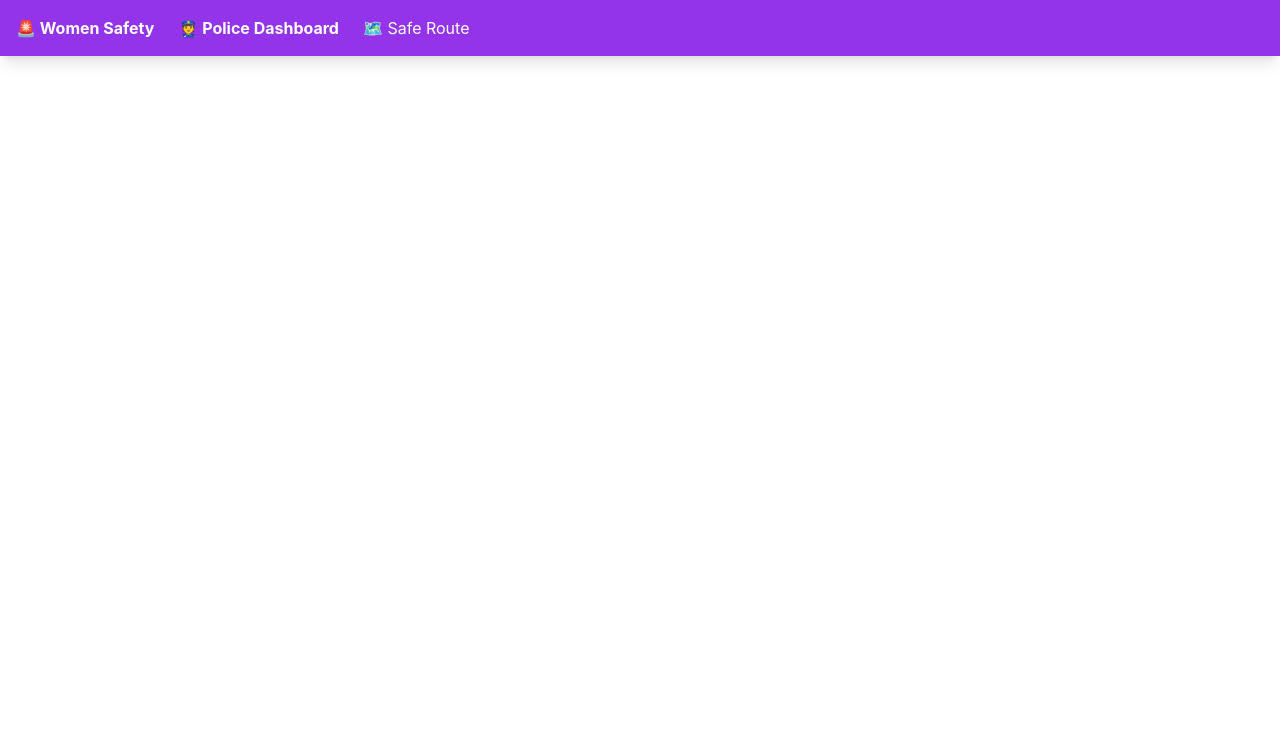
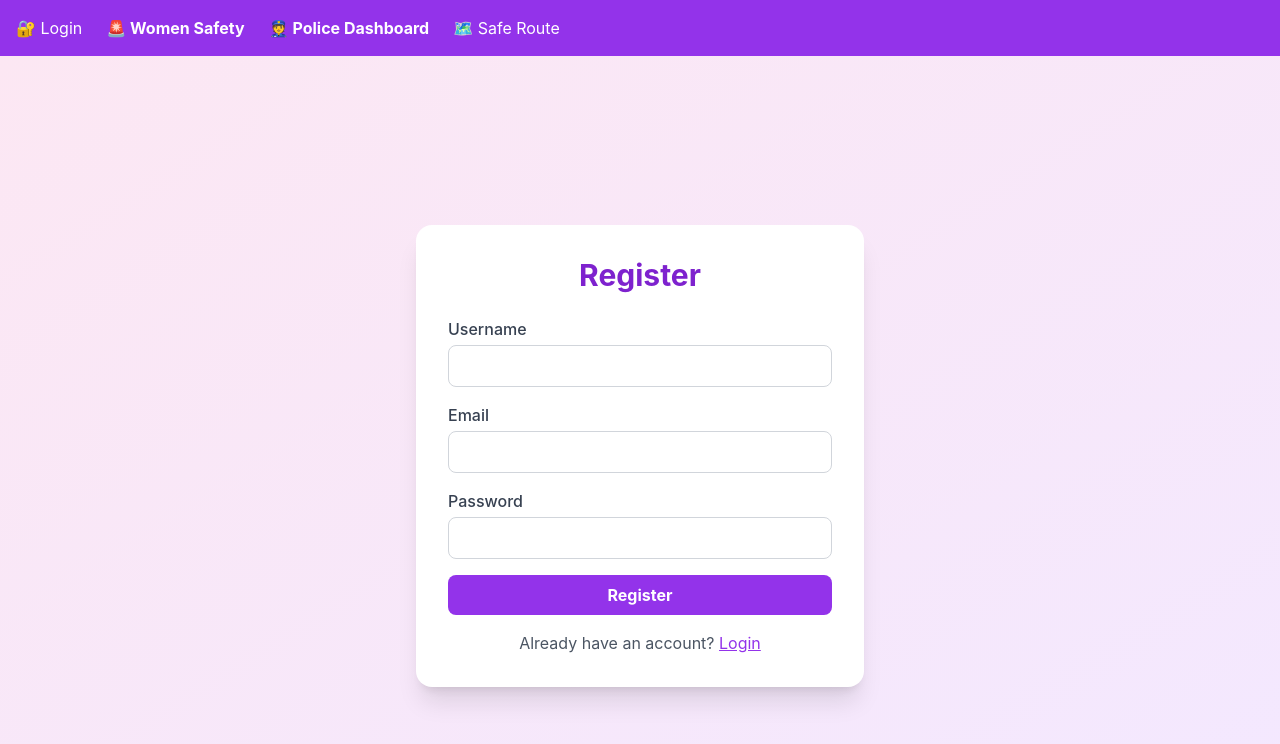
Before and after one commit to MANIMEGALAI-207/women-safety-backend, a React (Vite) app in the folder frontend/: page /register in a window 1280 px wide. Shown: the top 744 px of the page. Built offline with nearby package versions, Linux system fonts and the light colour scheme.

Commit message:
Add login and register pages

```diff
--- a/frontend/src/App.jsx
+++ b/frontend/src/App.jsx
@@ -1,4 +1,6 @@
 import { BrowserRouter, Routes, Route, Link } from 'react-router-dom';
+import Login from './pages/Login';
+import Register from './pages/Register';
 import Dashboard from './pages/dashboard';
 import PoliceDashboard from './pages/PoliceDashboard';
 import SafeRoute from './pages/SafeRoute';
@@ -7,11 +9,14 @@ function App() {
   return (
     <BrowserRouter>
       <nav className="bg-purple-600 text-white p-4 flex gap-6 shadow-lg">
+        <Link to="/login" className="hover:text-purple-300">🔐 Login</Link>
         <Link to="/" className="hover:text-pink-300 font-bold">🚨 Women Safety</Link>
         <Link to="/police" className="hover:text-pink-300 font-bold">👮 Police Dashboard</Link>
         <Link to="/safe-route" className="hover:text-purple-300">🗺️ Safe Route</Link>
       </nav>
       <Routes>
+        <Route path="/login" element={<Login />} />
+        <Route path="/register" element={<Register />} />
         <Route path="/" element={<Dashboard />} />
         <Route path="/safe-route" element={<SafeRoute />} />
         <Route path="/police" element={<PoliceDashboard />} />
--- /dev/null
+++ b/frontend/src/pages/Login.jsx
@@ -0,0 +1,80 @@
+import { useState } from 'react';
+import { useNavigate } from 'react-router-dom';
+import axios from 'axios';
+
+export default function Login() {
+  const [username, setUsername] = useState('');
+  const [password, setPassword] = useState('');
+  const [error, setError] = useState('');
+  const navigate = useNavigate();
+
+  const handleLogin = async (e) => {
+    e.preventDefault();
+    try {
+      const res = await axios.post('https://women-safety-backend-1-34sx.onrender.com/api/auth/login/', {
+        username,
+        password,
+      });
+      localStorage.setItem('access_token', res.data.access);
+      localStorage.setItem('username', username);
+      navigate('/'); // Home page-ku povum
+    } catch (err) {
+      setError('Invalid username or password');
+    }
+  };
+
+  return (
+    <div className="min-h-screen bg-gradient-to-br from-pink-100 to-purple-100 flex items-center justify-center p-6">
+      <div className="bg-white p-8 rounded-2xl shadow-xl w-full max-w-md">
+        <h1 className="text-3xl font-bold text-purple-700 text-center mb-6">Login</h1>
+
+        {error && <p className="text-red-500 text-center mb-4">{error}</p>}
+
+        <form onSubmit={handleLogin} className="space-y-4">
+          <div>
+            <label className="block text-gray-700 font-medium mb-1">Username</label>
+            <input
+              type="text"
+              value={username}
+              onChange={(e) => setUsername(e.target.value)}
+              className="w-full px-4 py-2 border border-gray-300 rounded-lg"
+              required
+            />
+          </div>
+
+          <div>
+            <label className="block text-gray-700 font-medium mb-1">Password</label>
+            <input
+              type="password"
+              value={password}
+              onChange={(e) => setPassword(e.target.value)}
+              className="w-full px-4 py-2 border border-gray-300 rounded-lg"
+              required
+            />
+          </div>
+
+          <button
+            type="submit"
+            className="w-full bg-purple-600 text-white py-2 rounded-lg font-bold hover:bg-purple-700"
+          >
+            Login
+          </button>
+        </form>
+
+        <p className="text-center text-gray-600 mt-4">
+          Don't have an account?{' '}
+          <button onClick={() => navigate('/register')} className="text-purple-600 underline">
+            Register
+          </button>
+        </p>
+
+        <p className="text-center text-gray-500 text-sm mt-4">
+          Emergency?{' '}
+          <button onClick={() => navigate('/')} className="text-red-500 underline font-bold">
+            Skip Login & Go to SOS
+          </button>
+        </p>
+      </div>
+    </div>
+  );
+}
--- /dev/null
+++ b/frontend/src/pages/Register.jsx
@@ -0,0 +1,86 @@
+import { useState } from 'react';
+import { useNavigate } from 'react-router-dom';
+import axios from 'axios';
+
+export default function Register() {
+  const [username, setUsername] = useState('');
+  const [email, setEmail] = useState('');
+  const [password, setPassword] = useState('');
+  const [error, setError] = useState('');
+  const navigate = useNavigate();
+
+  const handleRegister = async (e) => {
+    e.preventDefault();
+    try {
+      await axios.post('https://women-safety-backend-1-34sx.onrender.com/api/auth/register/', {
+        username,
+        email,
+        password,
+        password2: password,
+      });
+      alert('Registration successful! Please login.');
+      navigate('/login');
+    } catch (err) {
+      setError(err.response?.data?.username?.[0] || 'Registration failed');
+    }
+  };
+
+  return (
+    <div className="min-h-screen bg-gradient-to-br from-pink-100 to-purple-100 flex items-center justify-center p-6">
+      <div className="bg-white p-8 rounded-2xl shadow-xl w-full max-w-md">
+        <h1 className="text-3xl font-bold text-purple-700 text-center mb-6">Register</h1>
+
+        {error && <p className="text-red-500 text-center mb-4">{error}</p>}
+
+        <form onSubmit={handleRegister} className="space-y-4">
+          <div>
+            <label className="block text-gray-700 font-medium mb-1">Username</label>
+            <input
+              type="text"
+              value={username}
+              onChange={(e) => setUsername(e.target.value)}
+              className="w-full px-4 py-2 border border-gray-300 rounded-lg"
+              required
+            />
+          </div>
+
+          <div>
+            <label className="block text-gray-700 font-medium mb-1">Email</label>
+            <input
+              type="email"
+              value={email}
+              onChange={(e) => setEmail(e.target.value)}
+              className="w-full px-4 py-2 border border-gray-300 rounded-lg"
+              required
+            />
+          </div>
+
+          <div>
+            <label className="block text-gray-700 font-medium mb-1">Password</label>
+            <input
+              type="password"
+              value={password}
+              onChange={(e) => setPassword(e.target.value)}
+              className="w-full px-4 py-2 border border-gray-300 rounded-lg"
+              required
+            />
+          </div>
+
+          <button
+            type="submit"
+            className="w-full bg-purple-600 text-white py-2 rounded-lg font-bold hover:bg-purple-700"
+          >
+            Register
+          </button>
+        </form>
+
+        <p className="text-center text-gray-600 mt-4">
+          Already have an account?{' '}
+          <button onClick={() => navigate('/login')} className="text-purple-600 underline">
+            Login
+          </button>
+        </p>
+      </div>
+    </div>
+  );
+}
```
